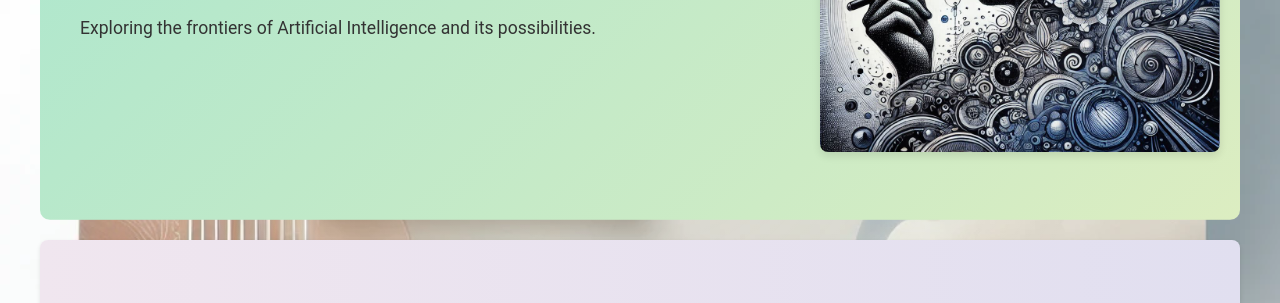
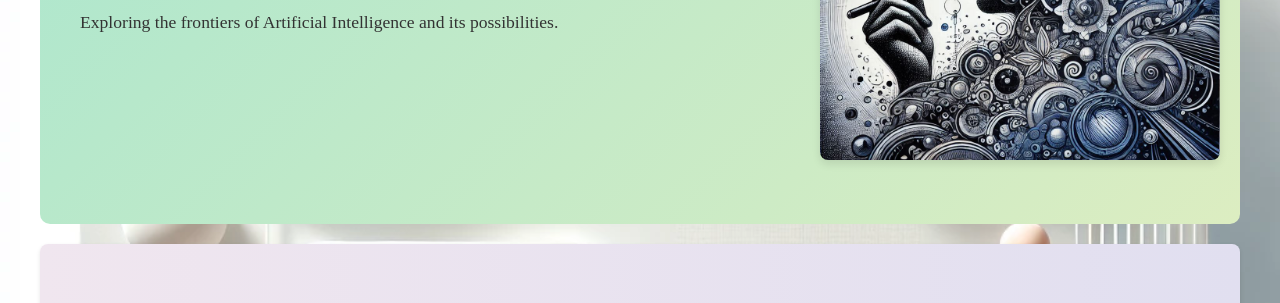
Before and after one commit to utkarsh3141/info, a plain HTML site: page index.html in a window 1280 px wide. Shown: the part 328-631 px from the top of the page. Drawn offline with Linux system fonts and the light colour scheme.

Commit message:
Update style.css

```diff
--- a/style.css
+++ b/style.css
@@ -1,18 +1,12 @@
 /* Global Styles */
 body {
-    font-family: 'Roboto', sans-serif;
-    margin: 0;
-    padding: 0;
-    line-height: 1.6;
+
      background-image: url('lightmode.jpg');
     background-repeat: no-repeat;
     background-position: center center;
     background-size: cover;
     background-attachment: fixed;
     color: #333;
-    transition: background 0.3s ease, color 0.3s ease;
-    overflow-x: hidden;
-    position: relative; /* for cursor effect */
 
 }
 
```
